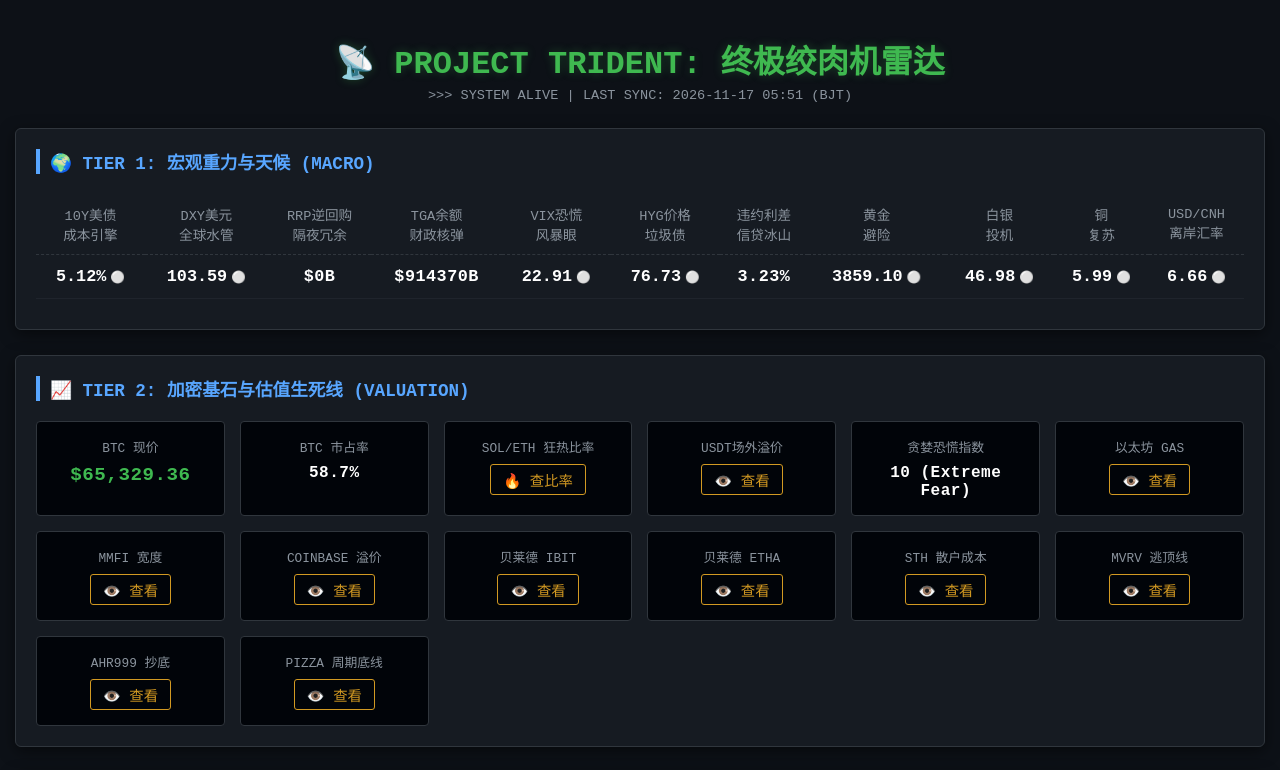
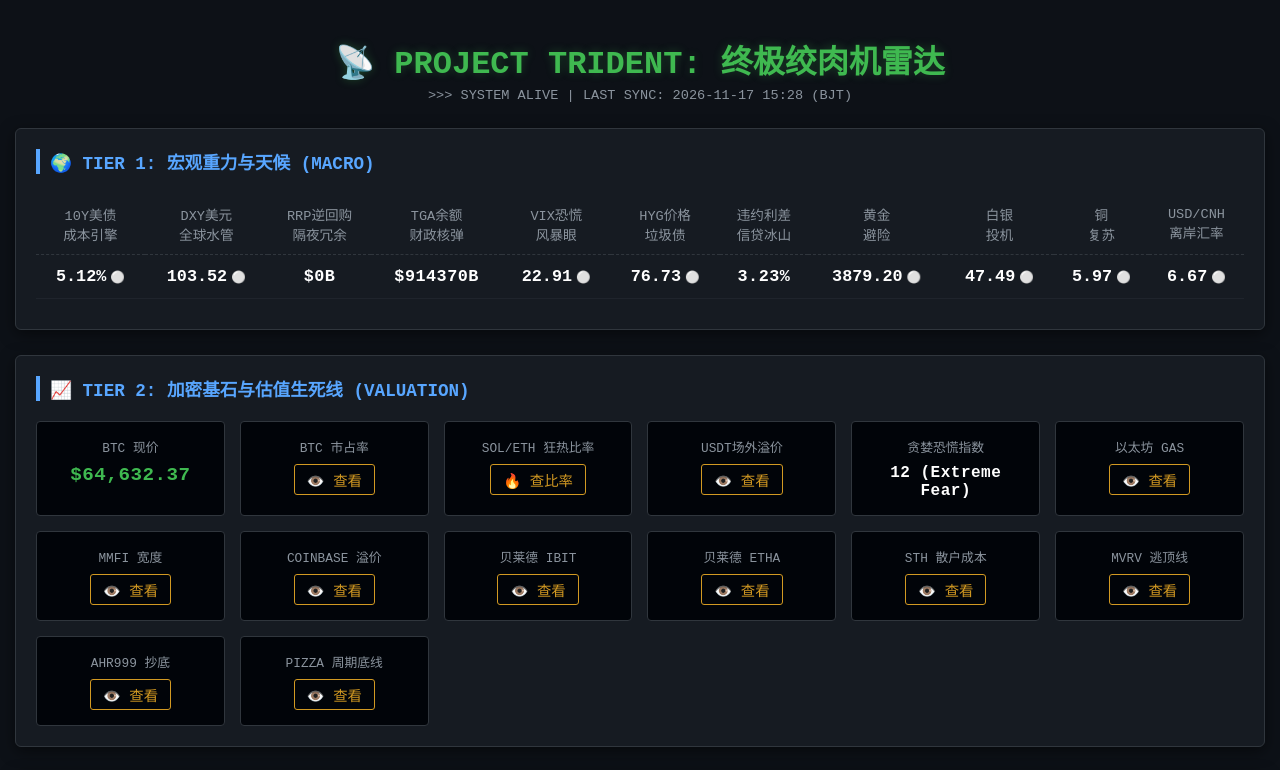
Before and after one commit to bobo8866/market-monitor, a plain HTML site: page index.html in a window 1280 px wide. Shown: the top 770 px of the page. Drawn offline with Linux system fonts and the light colour scheme.

Commit message:
Auto-update market dashboard

```diff
--- a/index.html
+++ b/index.html
@@ -38,7 +38,7 @@ td { padding: 12px 5px; text-align: center; border-bottom: 1px solid #1f242c; fo
 <body>
 <div class="container">
 <h1>📡 Project Trident: 终极绞肉机雷达</h1>
-<div class="time">>>> SYSTEM ALIVE | LAST SYNC: 2026-11-17 05:51 (BJT)</div>
+<div class="time">>>> SYSTEM ALIVE | LAST SYNC: 2026-11-17 15:28 (BJT)</div>
 
 <div class="card">
 <h2>🌍 Tier 1: 宏观重力与天候 (Macro)</h2>
@@ -62,16 +62,16 @@ td { padding: 12px 5px; text-align: center; border-bottom: 1px solid #1f242c; fo
 <tbody>
 <tr>
 <td>5.12%<span class="trend">⚪</span></td>
-<td>103.59<span class="trend">⚪</span></td>
+<td>103.52<span class="trend">⚪</span></td>
 <td><span class='val-text'>$0B</span></td>
 <td><span class='val-text'>$914370B</span></td>
 <td>22.91<span class="trend">⚪</span></td>
 <td>76.73<span class="trend">⚪</span></td>
 <td><span class='val-text'>3.23%</span></td>
-<td>3859.10<span class="trend">⚪</span></td>
-<td>46.98<span class="trend">⚪</span></td>
-<td>5.99<span class="trend">⚪</span></td>
-<td>6.66<span class="trend">⚪</span></td>
+<td>3879.20<span class="trend">⚪</span></td>
+<td>47.49<span class="trend">⚪</span></td>
+<td>5.97<span class="trend">⚪</span></td>
+<td>6.67<span class="trend">⚪</span></td>
 </tr>
 </tbody>
 </table>
@@ -81,11 +81,11 @@ td { padding: 12px 5px; text-align: center; border-bottom: 1px solid #1f242c; fo
 <div class="card">
 <h2>📈 Tier 2: 加密基石与估值生死线 (Valuation)</h2>
 <div class="grid-box">
-<div class="grid-item"><span class="grid-label">BTC 现价</span><span class="val-text" style="color:var(--accent-green);font-size:1.2em;">$65,329.36</span></div>
-<div class="grid-item"><span class="grid-label">BTC 市占率</span><span class='val-text'>58.7%</span></div>
+<div class="grid-item"><span class="grid-label">BTC 现价</span><span class="val-text" style="color:var(--accent-green);font-size:1.2em;">$64,632.37</span></div>
+<div class="grid-item"><span class="grid-label">BTC 市占率</span><a href='https://www.tradingview.com/chart/?symbol=CRYPTOCAP%3ABTC.D' target='_blank' class='btn'>👁️ 查看</a></div>
 <div class="grid-item"><span class="grid-label">SOL/ETH 狂热比率</span><a href='https://defillama.com/dexs/chains' target='_blank' class='btn'>🔥 查比率</a></div>
 <div class="grid-item"><span class="grid-label">USDT场外溢价</span><a href='https://www.feixiaohao.com/data/stable.html' target='_blank' class='btn'>👁️ 查看</a></div>
-<div class="grid-item"><span class="grid-label">贪婪恐慌指数</span><span class='val-text'>10 (Extreme Fear)</span></div>
+<div class="grid-item"><span class="grid-label">贪婪恐慌指数</span><span class='val-text'>12 (Extreme Fear)</span></div>
 <div class="grid-item"><span class="grid-label">以太坊 Gas</span><a href='https://etherscan.io/gastracker' target='_blank' class='btn'>👁️ 查看</a></div>
 <div class="grid-item"><span class="grid-label">MMFI 宽度</span><a href='https://www.tradingview.com/symbols/MMFI/' target='_blank' class='btn'>👁️ 查看</a></div>
 <div class="grid-item"><span class="grid-label">Coinbase 溢价</span><a href='https://www.coinglass.com/zh/pro/i/coinbase-bitcoin-premium-index' target='_blank' class='btn'>👁️ 查看</a></div>
```
